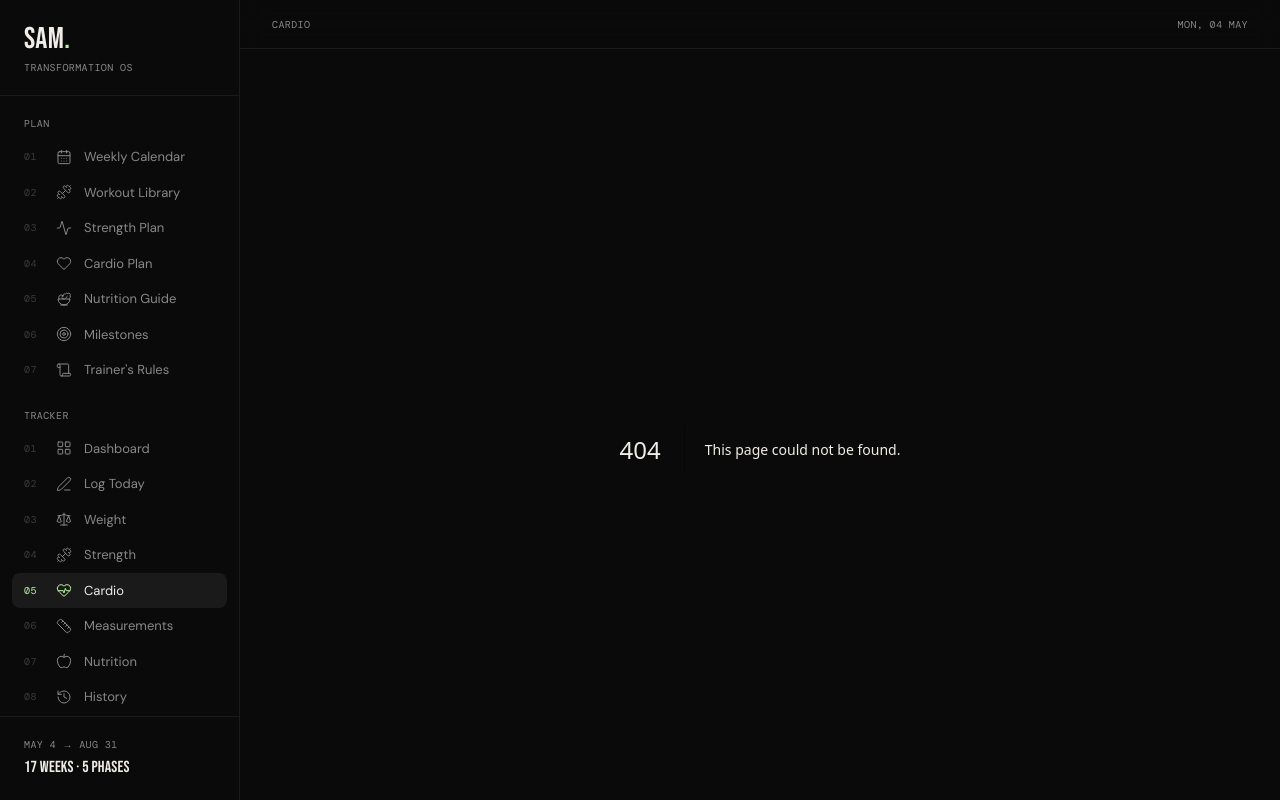
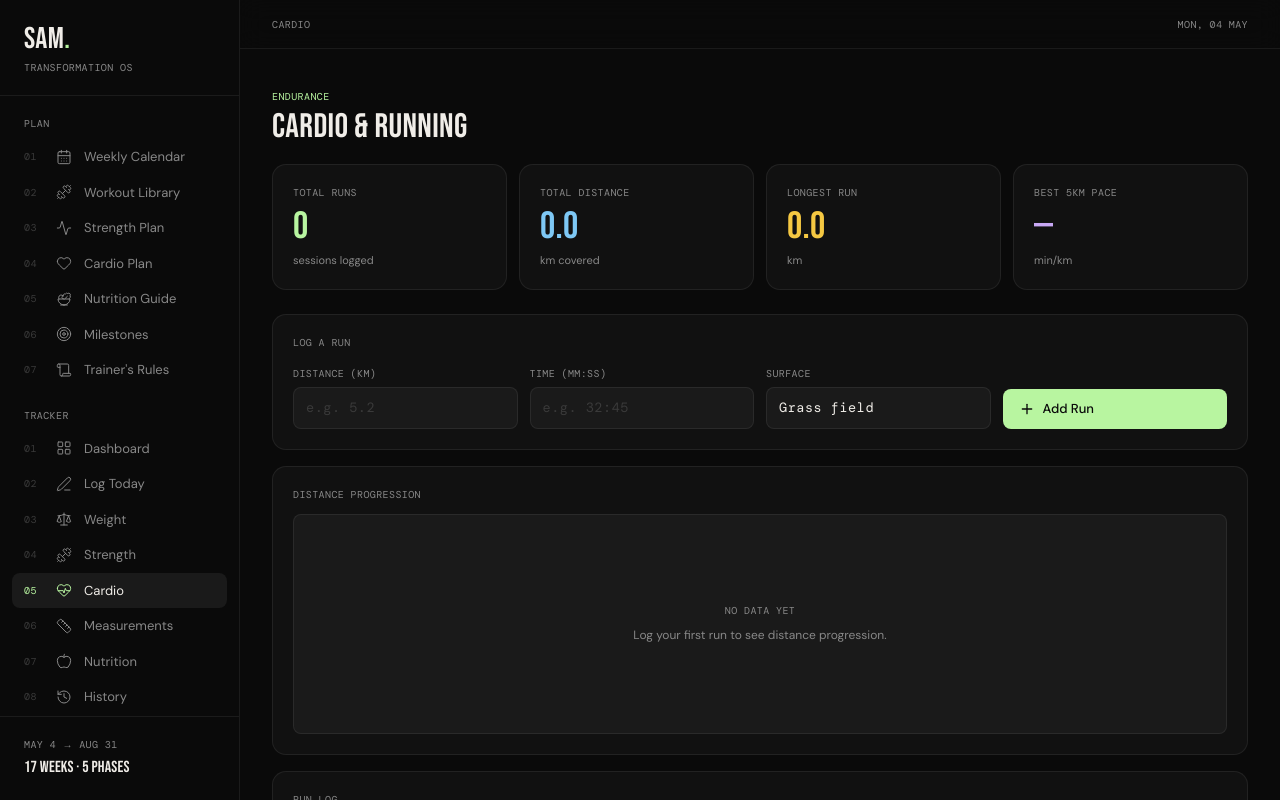
Before and after one commit to maybeswayam/Trainer_Client_fullProject, a Next.js app: page /tracker/cardio in a window 1280 px wide. Before the commit this address had no page. Shown: the top 800 px of the page. Built offline with nearby package versions, Linux system fonts and the light colour scheme.

Commit message:
feat: add cardio and running tracker page with progression charts

```diff
--- /dev/null
+++ b/app/tracker/cardio/page.tsx
@@ -0,0 +1,167 @@
+"use client"
+
+import { useEffect, useState, useCallback } from "react"
+import { PageContainer, SectionLabel } from "@/components/ui-kit/section"
+import { StatCard, SurfaceCard } from "@/components/ui-kit/cards"
+import { FieldLabel, Input, Select, PrimaryButton } from "@/components/ui-kit/form-fields"
+import { BarChart } from "@/components/tracker/bar-chart"
+import {
+  getData,
+  saveData,
+  todayStr,
+  fmtDate,
+  type TrackerData,
+} from "@/lib/tracker-store"
+import { toast } from "sonner"
+import { Plus, X } from "lucide-react"
+
+export default function CardioPage() {
+  const [data, setData] = useState<TrackerData | null>(null)
+  const [dist, setDist] = useState("")
+  const [time, setTime] = useState("")
+  const [surface, setSurface] = useState("grass")
+
+  const reload = useCallback(() => setData(getData()), [])
+  useEffect(() => { reload() }, [reload])
+  if (!data) return null
+
+  const runs = [...data.runs].sort((a, b) => a.date.localeCompare(b.date))
+  const runsDesc = [...data.runs].sort((a, b) => b.date.localeCompare(a.date))
+  const totalKm = runs.reduce((a, r) => a + r.dist, 0)
+  const longest = runs.length ? Math.max(...runs.map((r) => r.dist)) : 0
+
+  // Best pace
+  let bestPace = "—"
+  const paceRuns = runs.filter((r) => r.time && r.dist > 0)
+  if (paceRuns.length) {
+    const paces = paceRuns.map((r) => {
+      const p = r.time.split(":")
+      if (p.length === 2) {
+        const m = parseInt(p[0]) + parseInt(p[1]) / 60
+        return m / r.dist
+      }
+      return Infinity
+    }).filter((p) => p < Infinity && p > 0)
+    if (paces.length) bestPace = Math.min(...paces).toFixed(2)
+  }
+
+  // Chart data
+  const chartData = runs.map((r) => ({
+    date: fmtDate(r.date),
+    distance: r.dist,
+  }))
+
+  function handleSaveRun() {
+    const d = parseFloat(dist)
+    if (!d) { toast.error("Enter distance"); return }
+    const dd = getData()
+    dd.runs.push({ date: todayStr(), dist: d, time, surface })
+    dd.runs.sort((a, b) => a.date.localeCompare(b.date))
+    dd.xp = (dd.xp || 0) + Math.round(d * 5)
+    saveData(dd)
+    setDist(""); setTime("")
+    if (dd.runs.filter((r) => r.dist >= d).length === 1) toast.success(`Longest run ever: ${d}km 🏃`)
+    else toast.success(`Run logged: ${d}km`)
+    reload()
+  }
+
+  function deleteRun(date: string, distance: number) {
+    const dd = getData()
+    const idx = dd.runs.findIndex((r) => r.date === date && r.dist === distance)
+    if (idx > -1) { dd.runs.splice(idx, 1); saveData(dd); toast("Run deleted"); reload() }
+  }
+
+  return (
+    <PageContainer>
+      <SectionLabel eyebrow="Endurance" title="Cardio & Running" />
+
+      <div className="grid grid-cols-2 lg:grid-cols-4 gap-3 mb-6">
+        <StatCard label="Total Runs" value={runs.length} sub="sessions logged" color="var(--brand-green)" />
+        <StatCard label="Total Distance" value={totalKm.toFixed(1)} sub="km covered" color="var(--brand-blue)" />
+        <StatCard label="Longest Run" value={longest.toFixed(1)} sub="km" color="var(--brand-amber)" />
+        <StatCard label="Best 5km Pace" value={bestPace} sub="min/km" color="var(--brand-purple)" />
+      </div>
+
+      {/* Log run form */}
+      <SurfaceCard className="mb-4">
+        <div className="font-mono-ui text-[10px] uppercase tracking-[0.18em] text-muted-foreground mb-4">Log a Run</div>
+        <div className="grid grid-cols-1 sm:grid-cols-4 gap-3 items-end">
+          <div>
+            <FieldLabel>Distance (km)</FieldLabel>
+            <Input type="number" step="0.1" min="0" placeholder="e.g. 5.2" value={dist} onChange={(e) => setDist(e.target.value)} />
+          </div>
+          <div>
+            <FieldLabel>Time (mm:ss)</FieldLabel>
+            <Input type="text" placeholder="e.g. 32:45" value={time} onChange={(e) => setTime(e.target.value)} />
+          </div>
+          <div>
+            <FieldLabel>Surface</FieldLabel>
+            <Select value={surface} onChange={(e) => setSurface(e.target.value)}>
+              <option value="grass">Grass field</option>
+              <option value="road">Road</option>
+              <option value="treadmill">Treadmill</option>
+            </Select>
+          </div>
+          <PrimaryButton onClick={handleSaveRun}>
+            <Plus className="w-4 h-4" /> Add Run
+          </PrimaryButton>
+        </div>
+      </SurfaceCard>
+
+      {/* Chart */}
+      <SurfaceCard className="mb-4">
+        <div className="font-mono-ui text-[10px] uppercase tracking-[0.18em] text-muted-foreground mb-3">Distance Progression</div>
+        <BarChart
+          data={chartData}
+          dataKey="distance"
+          xKey="date"
+          height={220}
+          colorFn={(entry) => {
+            const d = (entry.distance as number) || 0
+            if (d >= 10) return "var(--brand-green)"
+            if (d >= 7) return "var(--brand-blue)"
+            if (d >= 5) return "var(--brand-amber)"
+            return "var(--brand-purple)"
+          }}
+          emptyHint="Log your first run to see distance progression."
+        />
+      </SurfaceCard>
+
+      {/* Run log */}
+      <SurfaceCard>
+        <div className="font-mono-ui text-[10px] uppercase tracking-[0.18em] text-muted-foreground mb-4">Run Log</div>
+        {!runsDesc.length ? (
+          <div className="text-center py-8 text-[13px] text-muted-foreground">
+            <div className="text-3xl mb-2 opacity-40">🏃</div>
+            No runs logged yet. Your first run starts tomorrow.
+          </div>
+        ) : (
+          <div className="space-y-0">
+            {runsDesc.map((r, i) => {
+              let pace = "—"
+              if (r.time) {
+                const parts = r.time.split(":")
+                if (parts.length === 2) {
+                  const mins = parseInt(parts[0]) + parseInt(parts[1]) / 60
+                  pace = (mins / r.dist).toFixed(2) + " min/km"
+                }
+              }
+              return (
+                <div key={i} className="flex items-center gap-3 py-2.5 border-b border-border last:border-0 text-[13px]">
+                  <span className="font-mono-ui text-[10px] text-muted-foreground min-w-[55px]">{fmtDate(r.date)}</span>
+                  <span className="font-display text-xl leading-none min-w-[45px]" style={{ color: "var(--brand-green)" }}>{r.dist}</span>
+                  <span className="font-mono-ui text-[9px] text-muted-foreground">KM</span>
+                  <span className="font-mono-ui text-[11px] text-muted-foreground ml-2">{r.time || "—"} {pace !== "—" ? ` · ${pace}` : ""}</span>
+                  <span className="font-mono-ui text-[9px] text-muted-foreground ml-2">{r.surface || ""}</span>
+                  <button onClick={() => deleteRun(r.date, r.dist)} className="ml-auto text-faint hover:text-destructive transition-colors">
+                    <X className="w-4 h-4" />
+                  </button>
+                </div>
+              )
+            })}
+          </div>
+        )}
+      </SurfaceCard>
+    </PageContainer>
+  )
+}
```
